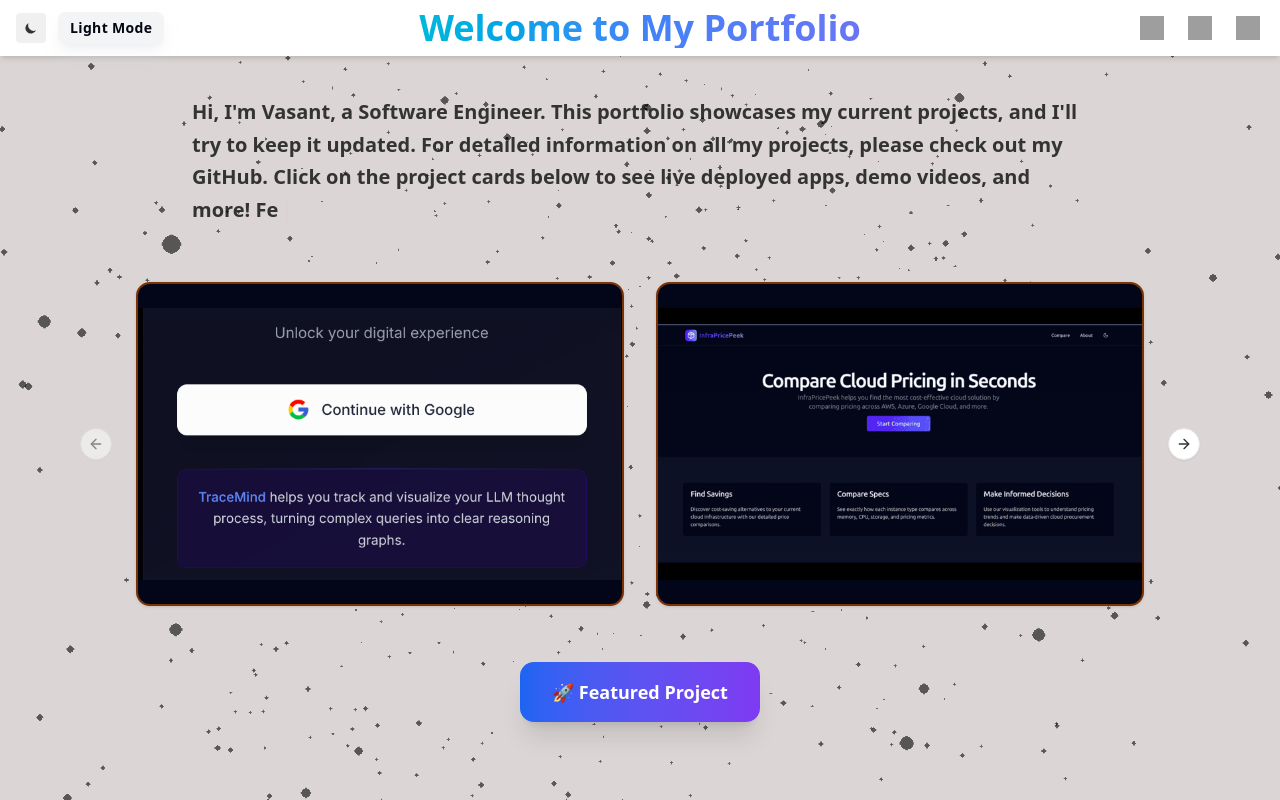
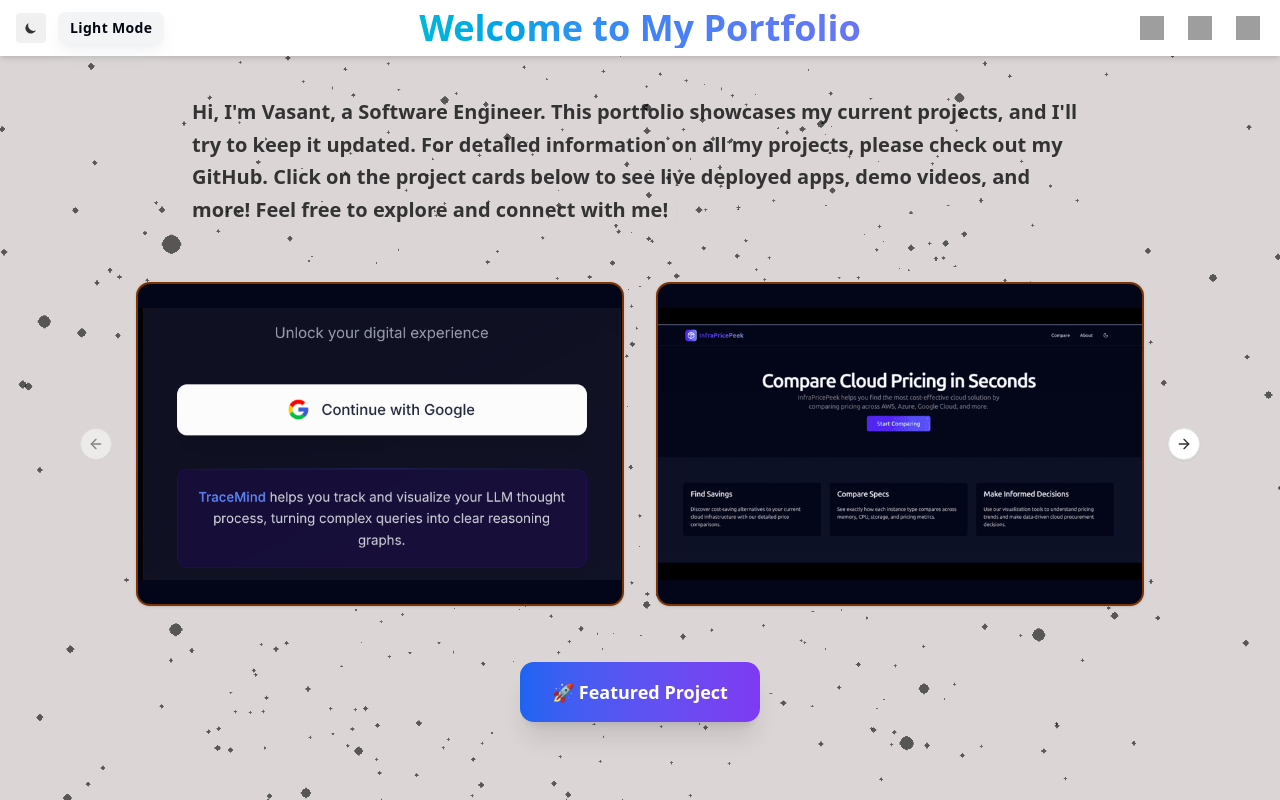
Before and after one commit to Vasant19/myportfolio, a React (Vite) app: page / in a window 1280 px wide. Built offline with nearby package versions, Linux system fonts and the light colour scheme; grey boxes are pictures that could not be loaded.

Commit message:
fix: change type speed

```diff
--- a/src/App.tsx
+++ b/src/App.tsx
@@ -127,7 +127,7 @@ export default function App() {
               loop={1}
               cursor={true}
               cursorStyle="|"
-              typeSpeed={20}
+              typeSpeed={10}
             />
           </h2>
         </section>
```
